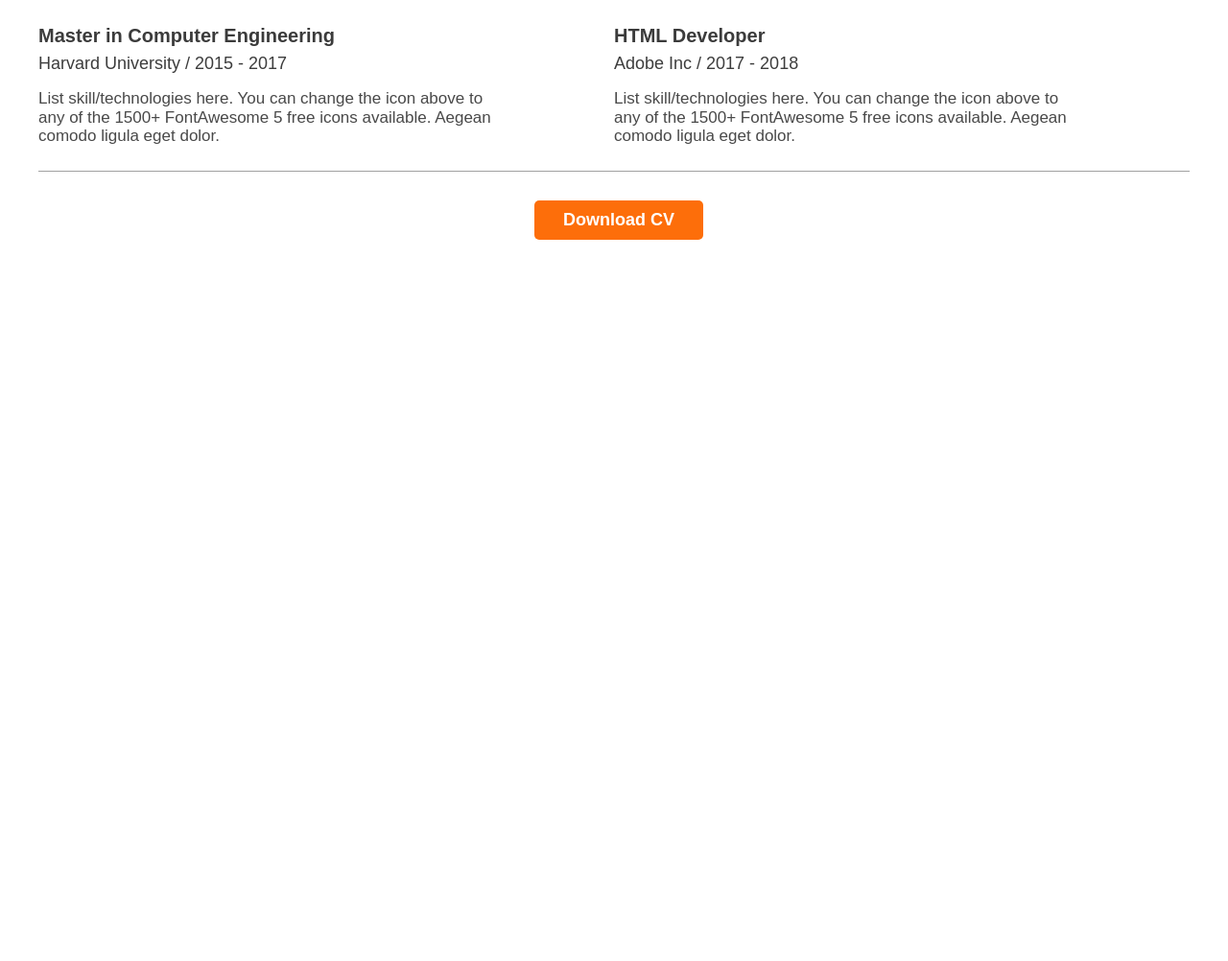
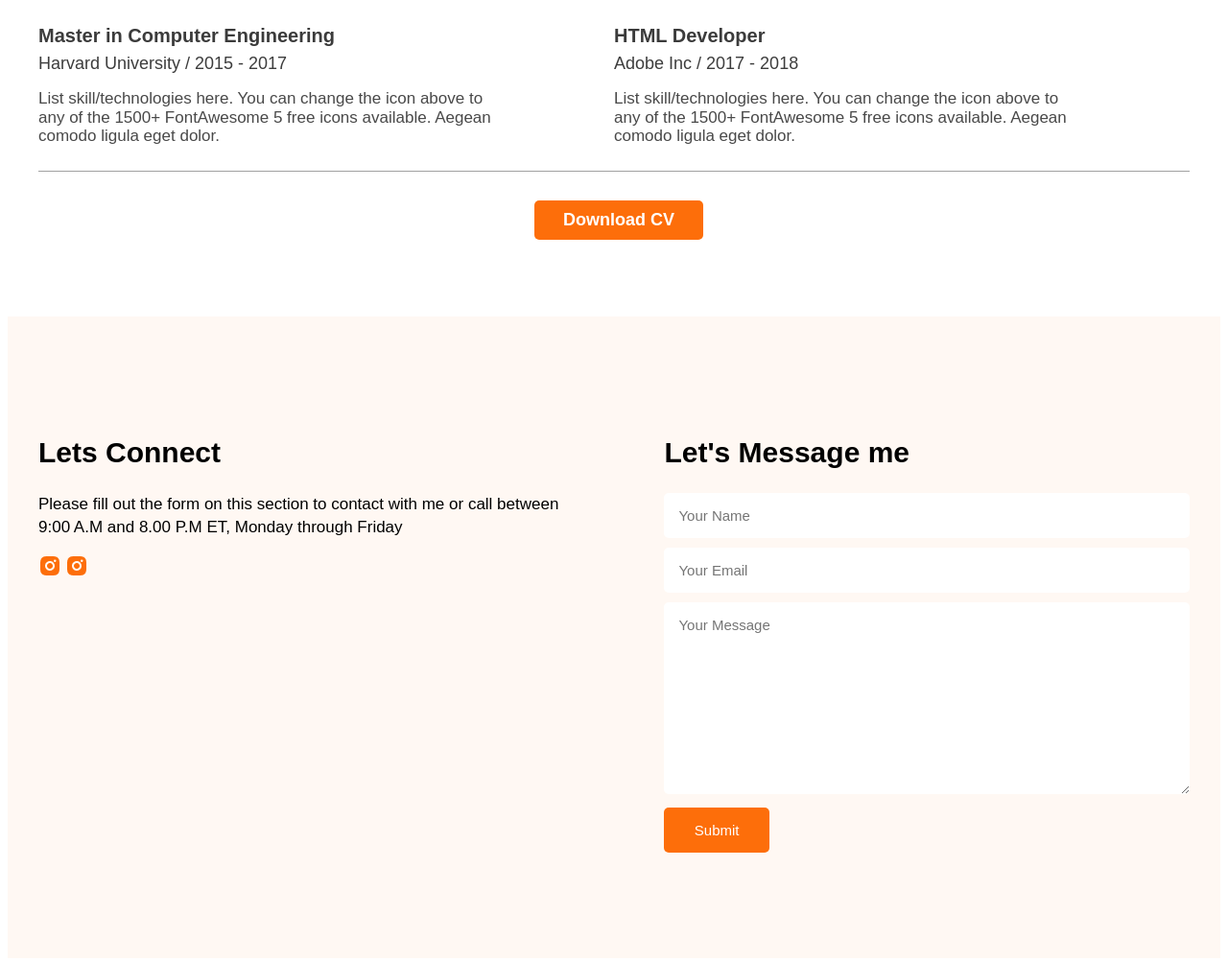
Before and after one commit to khansayeedk2/portfolio-website, a plain HTML site: page index.html in a window 1280 px wide. Shown: the part 3701-4703 px from the top of the page at 96% size. Before the commit the page ends 4001 px from the top, so only its background shows below. Drawn offline with Linux system fonts and the light colour scheme.

Commit message:
type name

```diff
--- a/index.html
+++ b/index.html
@@ -87,9 +87,9 @@
                 </div>
             </div>
         </section>
-        <div class="resume-title"></div>
-            <h2 class="resume-t">A summary of My Resume</h2>
-        </div>
+            <div class="resume-title"></div>
+                <h2 class="resume-t">A summary of My Resume</h2>
+            </div>
         <section class="resume">
             <div class="education-box">
                 <div class="educa-title">
@@ -135,9 +135,28 @@
         <div class="resume-button">
             <a href="#"><button class="button">Download CV</button></a>
         </div>
+    </main>
+    <footer class="footer">
+        <section class="contact-form-section">
+            <div class="lets-connect-box">
+                <h2 class="lets-message-connect-title">Lets Connect</h2>
+                <p class="lets-connect-text">Please fill out the form on this section to contact with me or call between 9:00 A.M and 8.00 P.M ET, Monday through Friday</p>
+                <a href=""><img src="portfolio-website/images/icons/insta.png"></a>
+                <a href="#"><img src="../portfolio-website/images/icons/insta.png"></a>
+            </div>
+            <div class="lets-message-box">
+                <h2 class="lets-message-connect-title">Let's Message me</h2>
+                <form action="">
+                    <input type="name" name="" id="" placeholder="Your Name">
+                    <input type="email" placeholder="Your Email">
+                    <textarea name="" id="" cols="30" rows="10" placeholder="Your Message"></textarea>
+                    <input class="submit" type="submit" value="Submit">
+                </form>
 
-    </main>
-    <footer>
+            </div>
+
+        </section>
+
 
     </footer>
 
--- a/style/style.css
+++ b/style/style.css
@@ -225,3 +225,50 @@
     padding: 30px;
     line-height: 1.4em;
 }
+.contact-form-section {
+    width: 1200px;
+    display: flex;
+    margin: 0 auto;
+}
+/*Footer*/
+.footer {
+    background-color: #fff8f3;
+    margin-top: 80px;
+    margin-bottom: 0px;
+    padding-top: 100px;
+    padding-bottom: 100px;
+    justify-content: space-between;
+}
+footer input[type:"text"]{
+    display: block;
+    width: 100%;
+}
+.lets-message-connect-title {
+    font-family: Arial, Helvetica, sans-serif;
+    font-size: 30px;
+}
+.lets-connect-text {
+    font-size: 17px;
+    color: #000000;
+    font-family: Arial, Helvetica, sans-serif;
+    padding-right: 100px;
+    line-height: 1.4em;
+}
+form input,
+form textarea {
+    padding: 15px;
+    width: 100%;
+    margin-bottom: 10px;
+    border-radius: 5px;
+    border: none;
+    box-sizing: border-box;
+    font-size: 15px;
+    font-weight: 400;
+    font-family: Arial, Helvetica, sans-serif;
+    cursor: pointer;
+}
+.submit {
+    background-color: #FD6E0A;
+    width: 20%;
+    color: #ffffff;
+}
```
